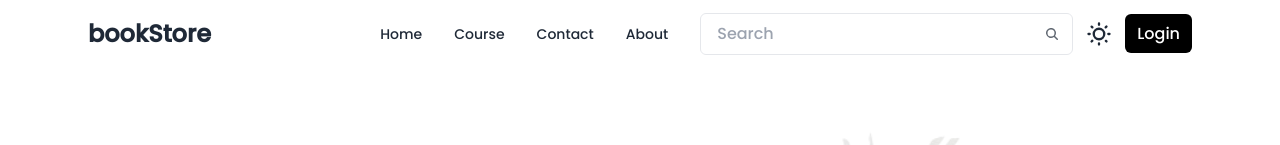
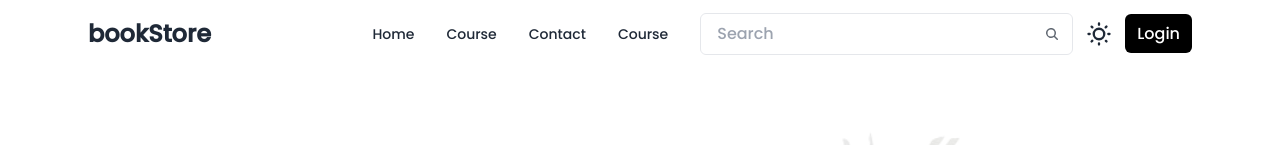
Before and after one commit to khanasifhere/bookStore_frontend, a React (Vite) app: page / in a window 1280 px wide. Shown: the top 145 px of the page. Built offline with nearby package versions, Linux system fonts and the light colour scheme; no server answers.

Commit message:
fix issue in navbar

```diff
--- a/src/App.jsx
+++ b/src/App.jsx
@@ -16,8 +16,8 @@
         <Routes>
           <Route path="/" element={<Home />} />
           <Route
-            path="/course"
-            element={ <Courses /> }
+            path="/Course"
+            element={<Courses />}
           />
           <Route path="/signup" element={<Signup />} />
           {/* <Route path="/Contact" element={<ContactFull/>}/> */}
--- a/src/components/Navbar.jsx
+++ b/src/components/Navbar.jsx
@@ -3,7 +3,7 @@
 import Login from "./Login";
 import Logout from "./Logout";
 import { useAuth } from "../context/AuthProvider";
-
+import { Link } from "react-router-dom";
 function Navbar() {
   const [authUser, setAuthUser] = useAuth();
   const [theme, setTheme] = useState(
@@ -39,16 +39,16 @@
   const navItems = (
     <>
       <li>
-        <a href="/">Home</a>
+      <Link to="/">Home</Link>
       </li>
       <li>
-        <a href="/course">Course</a>
+      <Link to="/Course">Course</Link>
       </li>
       <li>
-        <a href="/Contact">Contact</a>
+      <Link to="/Contact">Contact</Link>
       </li>
       <li>
-        <a>About</a>
+      <Link to="/About">Course</Link>
       </li>
     </>
   );
```
